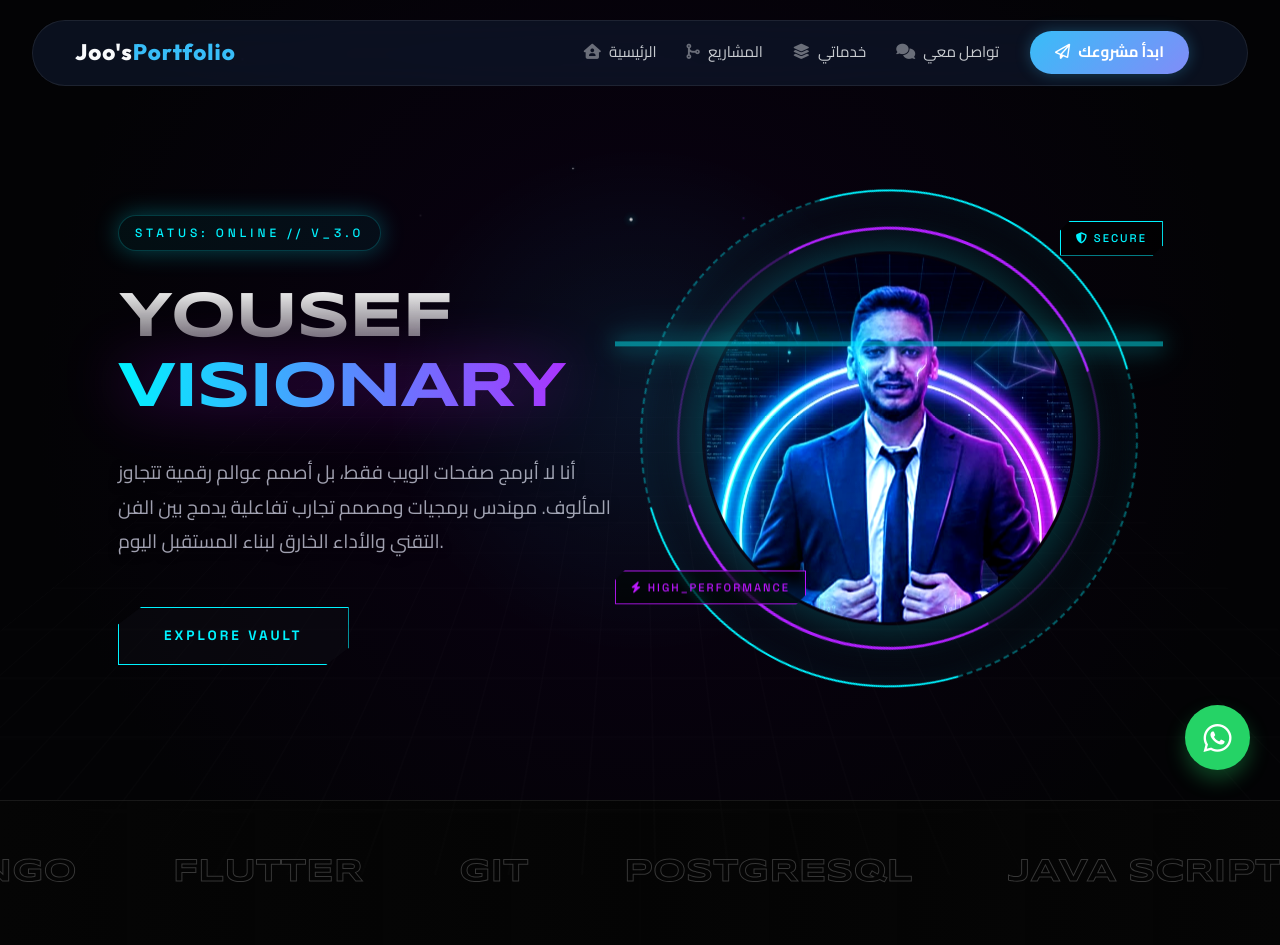
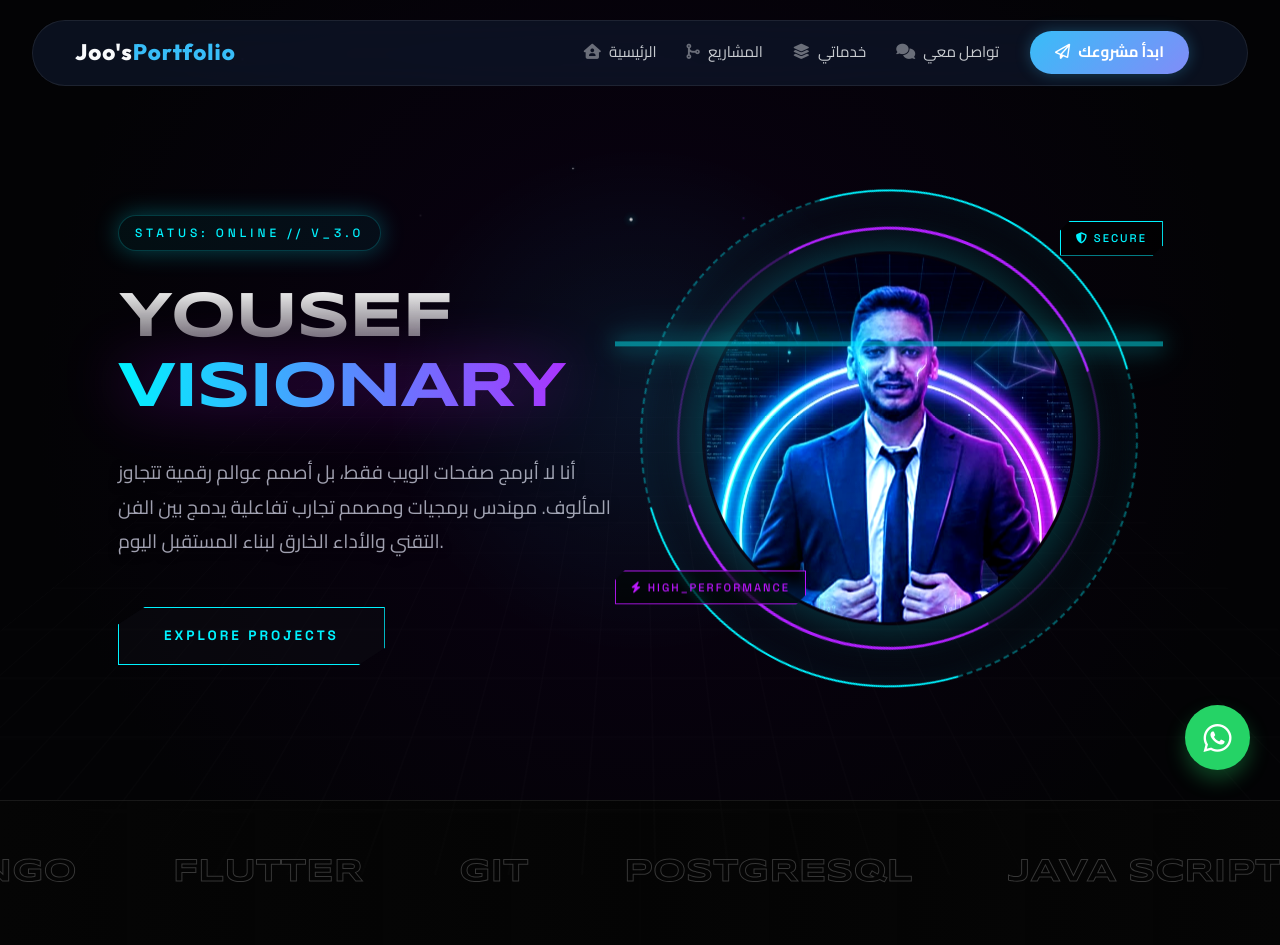
Before and after one commit to youseff11/YOUSEFPRO, a Django app: page / in a window 1280 px wide. Shown: the top 945 px of the page. Run offline with Django 5.2, Linux system fonts and the light colour scheme; data comes from the database, SQL or seed files in the repository; some web fonts are replaced.

Commit message:
first commit

```diff
--- a/templates/index.html
+++ b/templates/index.html
@@ -256,7 +256,7 @@
                     أنا لا أبرمج صفحات الويب فقط، بل أصمم عوالم رقمية تتجاوز المألوف. مهندس برمجيات ومصمم تجارب تفاعلية يدمج بين الفن التقني والأداء الخارق لبناء المستقبل اليوم.
                 </p>
                 <div class="btn-container">
-                    <a href="#projects" class="btn-hyper"> Explore Vault</a>
+                    <a href="#projects" class="btn-hyper"> Explore Projects</a>
                 </div>
             </div>
             <div class="col-lg-6 mt-5 mt-lg-0">
```
